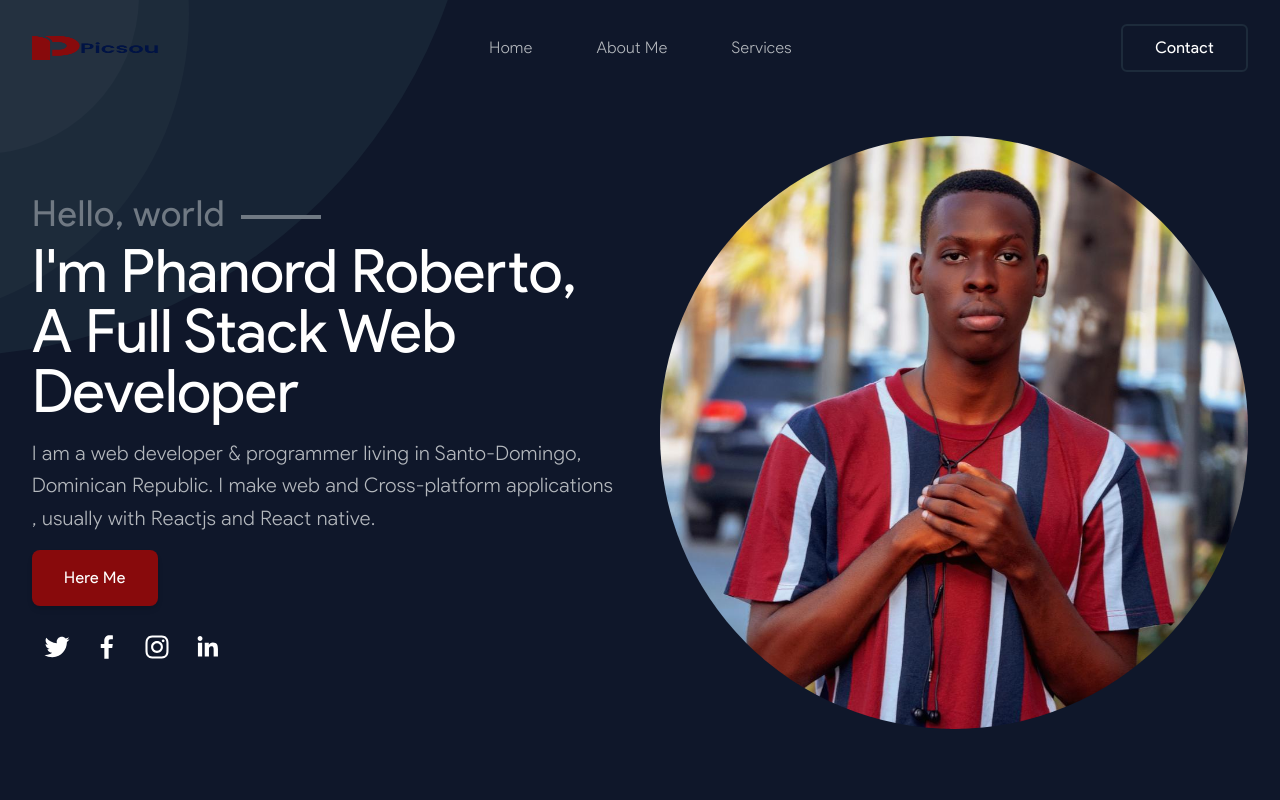
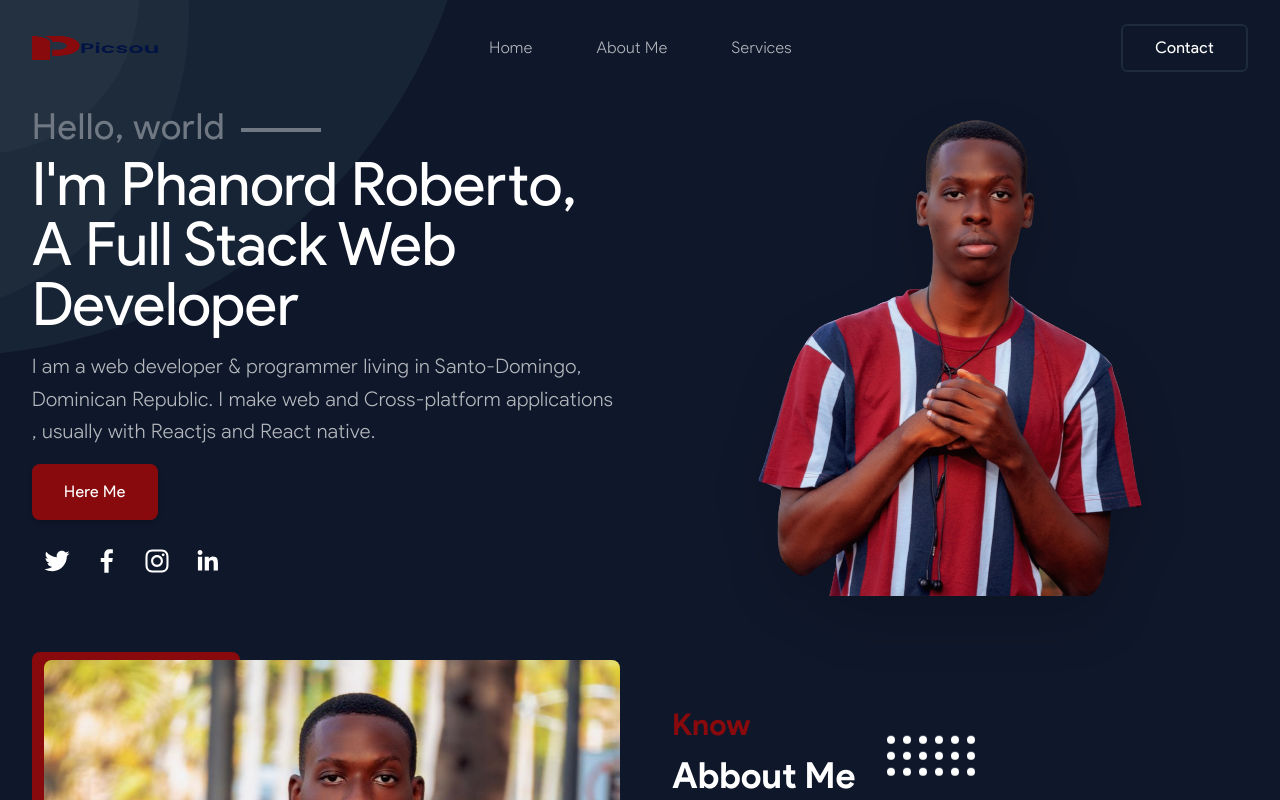
Before and after one commit to PicsouRob/website, a React (Create React App) app: page / in a window 1280 px wide. Shown: the top 800 px of the page. Built offline with nearby package versions, Linux system fonts and the light colour scheme.

Commit message:
first commit

```diff
--- a/src/Pages/Home/index.jsx
+++ b/src/Pages/Home/index.jsx
@@ -3,6 +3,7 @@ import React from 'react';
 import SocialMedia from '../../Components/SocialMedia';
 import Header from '../../Components/Header';
 import img from '../../Images/picsou.jpg';
+import pic from '../../Images/picsou.png';
 // import design from '../../Images/Mediamodifier-Design.svg';
 // import img2 from '../../Images/image.svg';
 // import circle from '../../Images/circle-scatter-haikei.svg';
@@ -44,8 +45,8 @@ function Home() {
                         <SocialMedia color="#fff" />
                     </div>
                 </div>
-                <div class="hidden lg:relative lg:w-1/2 lg:flex lg:z-10 lg:h-auto py-10">
-                    <img alt="" src={img} class="rounded-full bg-contain" />
+                <div class="hidden lg:relative lg:w-1/2 lg:flex lg:z-10 lg:items-center lg:justify-center">
+                    <img alt="" src={pic} class="drop-shadow-2xl" />
                 </div>
                     {/* <img alt="" src={design} class="position top-0 right-9 h-40 w-40" /> */}
             </div>
```
Also changed, not shown: src/Images/picsou.png (added).
